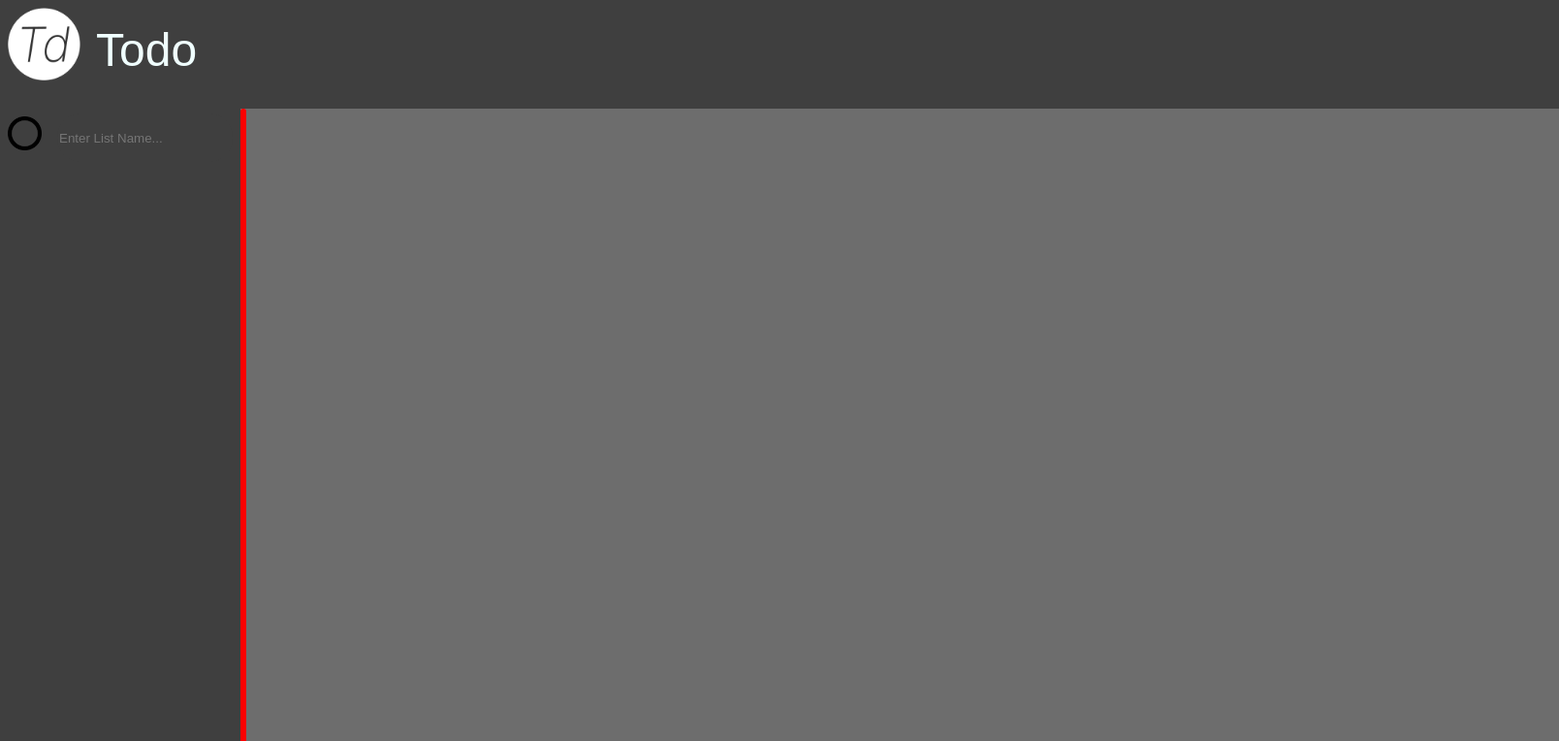
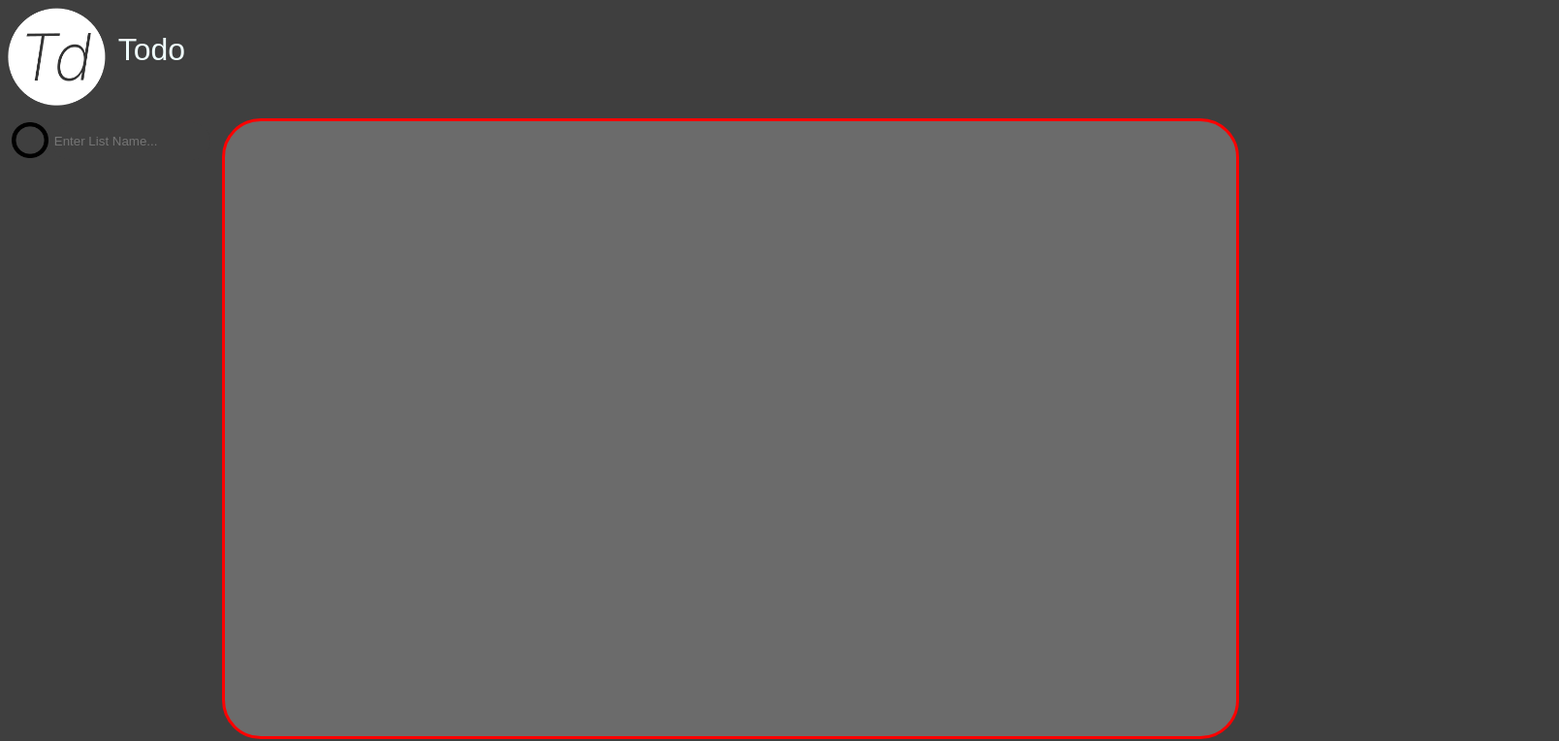
Before and after one commit to CallumLewisGH/Todo-List, a Vue app: page / in a window 1280 px wide. Shown: the top 764 px of the page at 97% size, 1608 px wide, since content can reach past the window. Built offline with nearby package versions, Linux system fonts and the light colour scheme.

Commit message:
Makes styling reasonably

```diff
--- a/src/assets/style.css
+++ b/src/assets/style.css
@@ -7,26 +7,25 @@ body {
 }
 
 .masterContainer {
+    background-color: #3f3f3f;
     font-family: Arial, Helvetica, sans-serif;
     display: flex;
     flex-direction: column;
 }
 
 .container1 {
-    background-color: #6d6d6d;
+    background-color: #3f3f3f;;
     display: flex;
     flex-direction: row;
-    min-width: 200vh;
-    min-height: 90vh;
+    min-height: 80vh;
 
 }
 
 
 .container2 {
+
     display: flex;
     flex-direction: column;
-    max-height: 13vh;
-
 }
 
 
@@ -34,38 +33,33 @@ body {
     color: azure;
     font-size: x-large;
     background-color: #3f3f3f;
-    min-height: auto;
-    font-size: xxx-large;
+    font-size: xx-large;
+    padding-bottom: 1%;
 }
-
-
 
 .SideBar {
     display: flex;
     flex-direction: column;
     background-color: #3f3f3f;
-    font-size: x-large;
-    text-align: center;
     color: azure;
+    min-width: 17.5%;
+    max-width: 17.5%;
 }
 
 .TodoList {
+    background-color: #6b6b6b;
     color: azure;
+    min-width: 82.5%;
     border: solid red;
     border-radius: 5vh;
 }
 
-.TodoList:hover {
-    background-color: #3b3b3b;
-}
-
 .list_link {
-    height: 8vh;
-    min-width: 25vh;
     border-radius: 3vh;
     text-align: left;
-    text-indent: 1vh;
     font-size: large;
+    padding: 2%;
+    text-indent: 2%;
 }
 
 .list_link:hover {
--- a/src/components/Header.vue
+++ b/src/components/Header.vue
@@ -1,4 +1,4 @@
 <template>
-    <img src="../assets/logo1.png" width="75vh" style="float:left">
-    <p style="margin-top: 2vh; text-indent: 2vh;">Todo</p>
+    <img src="../assets/logo1.png" width="8%" style="float:left">
+    <p style="margin-top: 2%; text-indent: 1%; margin-bottom: 1.5%;">Todo</p>
 </template>
--- a/src/components/SideBar.vue
+++ b/src/components/SideBar.vue
@@ -1,15 +1,15 @@
 <template>
     <template v-for="list, index in todo_list_list">
         <div @click="loaded_list = list.value" class="list_link" id="list_link">
-            <img src="../assets/TodoListMarker.png" width="35vh" style="float:left; margin-top: 1vh;">
-            <p style="margin-top: 2vh;">{{list.getListName()}}</p>
+            <img src="../assets/TodoListMarker.png" width="17.5%" style="float:left;">
+            <span>{{list.getListName()}}</span>
         </div>
     </template>
 
     <div class="list_link" id="list_link">
-        <img src="../assets/TodoListMarker.png" width="35vh" style="float:left; margin-top: 1vh;">
+        <img src="../assets/TodoListMarker.png" width="17.5%" style="float:left;">
         <input type="text" placeholder="Enter List Name..." v-model="input_text2" @keyup.enter = "input_text2 = ''" @keydown.enter="createList(input_text2)"
-        style="margin-inline: 1vh; margin-top: 0.66vh; size: large; background-color: #3f3f3f; height: 6vh; border-radius: 3vh; border: #3f3f3f;  color: azure;">
+        style="size: large; background-color: #3f3f3f;min-height: 100%; border-radius: 3vh; border: #3f3f3f;  color: azure; max-width: 75%;">
     </div>
 
 </template>
```
